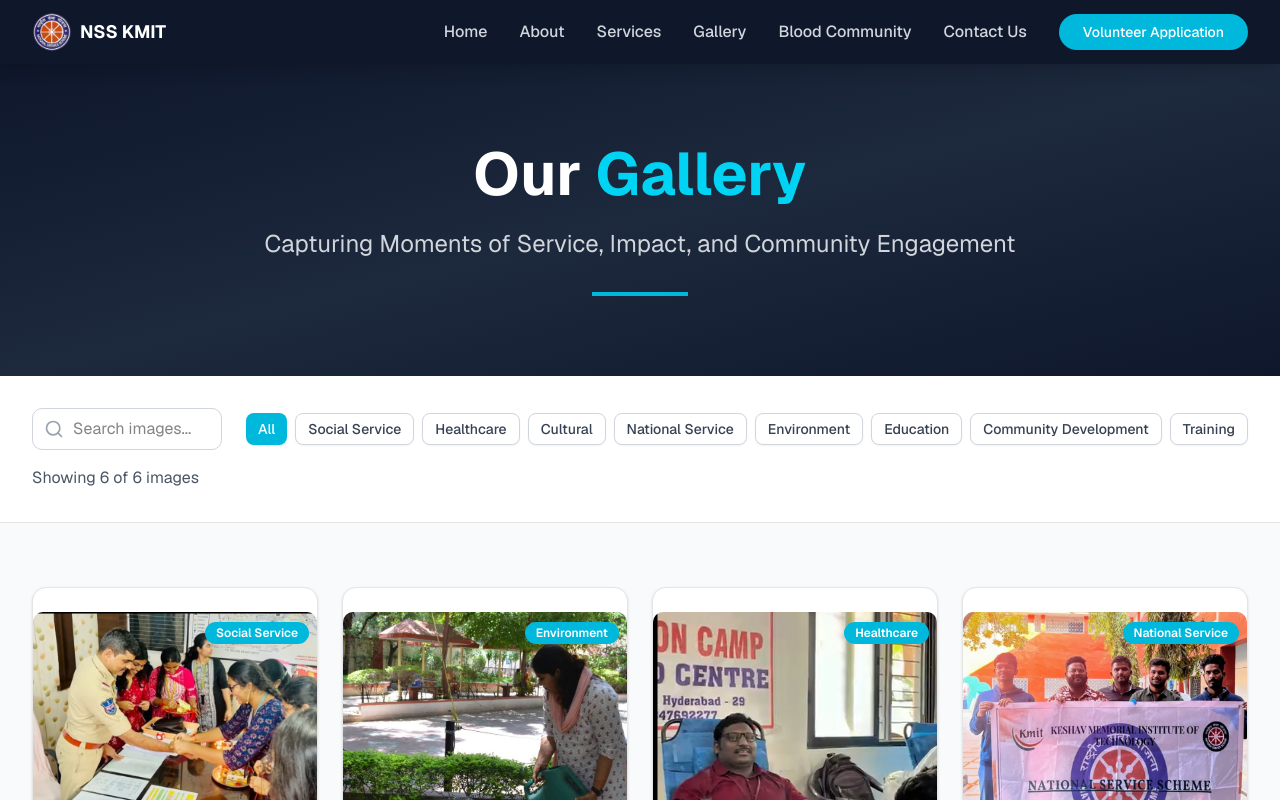
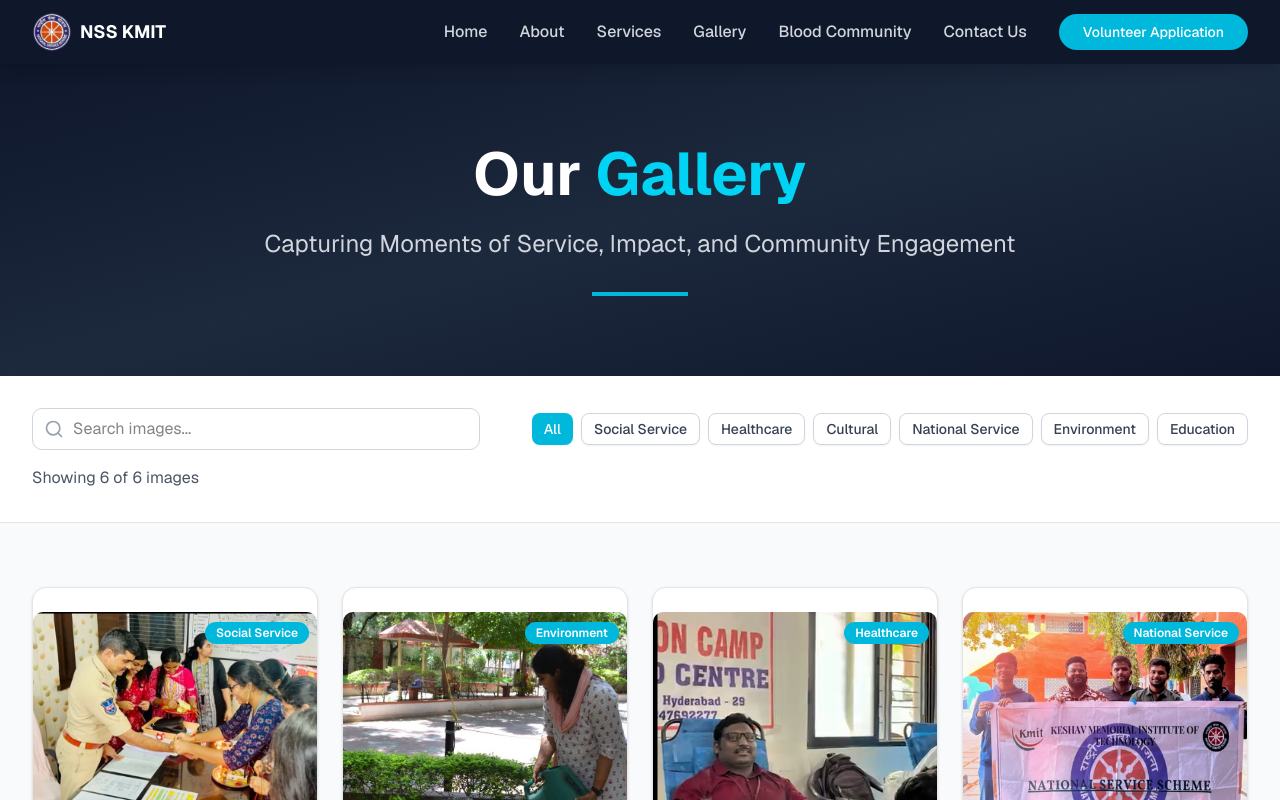
Before and after one commit to Varshith271105/NSS_KMIT, a Next.js app: page /gallery in a window 1280 px wide. Shown: the top 800 px of the page. Built offline with nearby package versions, Linux system fonts and the light colour scheme.

Commit message:
Update page.tsx

```diff
--- a/app/gallery/page.tsx
+++ b/app/gallery/page.tsx
@@ -64,9 +64,7 @@ const categories = [
   "Cultural",
   "National Service",
   "Environment",
-  "Education",
-  "Community Development",
-  "Training",
+  "Education"
 ]
 
 export default function GalleryPage() {
```
